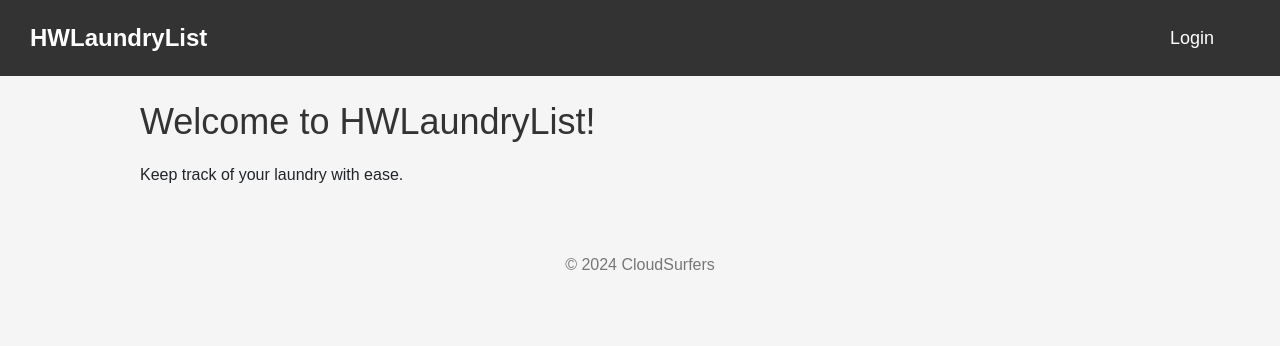
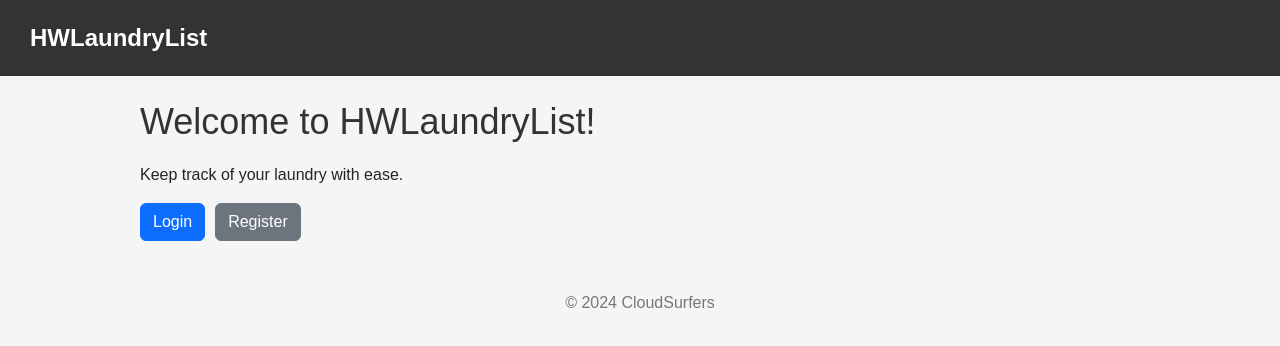
Before and after one commit to gp2723/LaundryList_ReactUI, a React (Create React App) app: page / in a window 1280 px wide. Shown: the top 346 px of the page. Built offline with nearby package versions, Linux system fonts and the light colour scheme.

Commit message:
Refactor Home component

```diff
--- a/src/App.js
+++ b/src/App.js
@@ -46,7 +46,6 @@ const App = () => {
               </>
               :
               <>
-                <li><Link to="/login">Login</Link></li>
               </>
               }
             </ul>
@@ -55,7 +54,7 @@ const App = () => {
 
         <main>
           <Routes>
-            <Route path="/" element={<Home />} />
+            <Route path="/" element={<Home isUserAuthenticated={userToken} />} />
             <Route path="/login" element={<Login setUserToken={setUserToken} />} />
             <Route path="/courses" element={<CourseTable courses={filteredCourses} searchTerm={searchTerm} setSearchTerm={setSearchTerm} />} />
             <Route path="/about" element={<About />} />
--- a/src/components/Home.js
+++ b/src/components/Home.js
@@ -1,9 +1,23 @@
-const Home = () => {
+import Button from 'react-bootstrap/Button';
+import { Link } from 'react-router-dom';
+
+const Home = ({ isUserAuthenticated }) => {
     return (
-        <div className="home">
-        <h1>Welcome to HWLaundryList!</h1>
-        <p>Keep track of your laundry with ease.</p>
-        </div>
+        <>
+            <div className="home">
+            <h1>Welcome to HWLaundryList!</h1>
+            <p>Keep track of your laundry with ease.</p>
+            </div>
+
+            { isUserAuthenticated ?
+            <></>
+            :
+            <>
+                <Button as={Link} to="/login" variant="primary" style={{marginRight: '10px'}}>Login</Button>
+                <Button as={Link} to="/register" variant="secondary">Register</Button>
+            </>
+        }
+        </>
     );
 }
 
```
